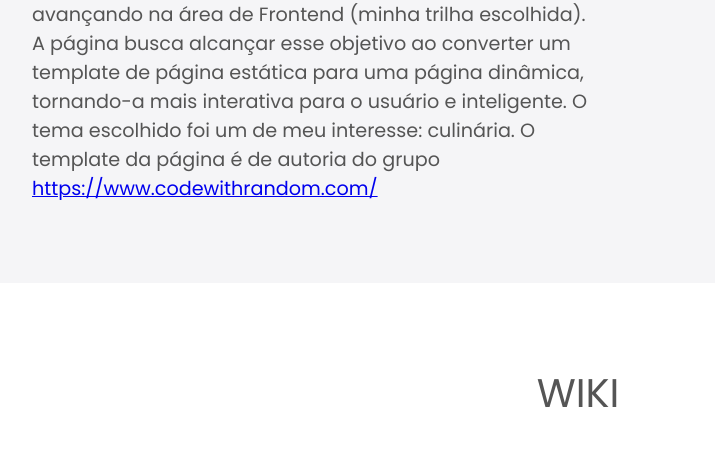
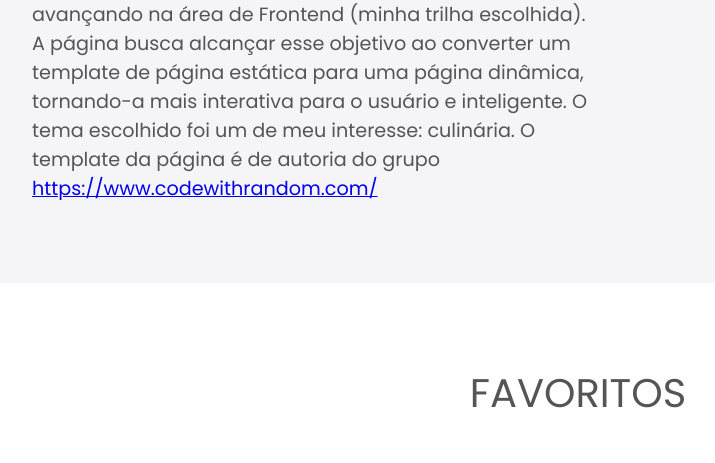
Before and after one commit to Salgado2004/Desafio-python, a Flask app: page / in a window 1280 px wide. Shown: the part 899-1362 px from the top of the page, without its empty margins (62-777 px from the left). Run offline with Flask 2, Linux system fonts and the light colour scheme; data that the repository does not hold is empty; some libraries are stand-ins or nearby versions.

Commit message:
Update sessaoWiki.html

```diff
--- a/templates/sessaoWiki.html
+++ b/templates/sessaoWiki.html
@@ -1,6 +1,6 @@
 {% block wiki %}
 <section id="food">
-    <h2>Wiki</h2>
+    <h2>Favoritos</h2>
     <div class="food-container container">
         <div class="food-type fruite">
             <div class="img-container">
```
